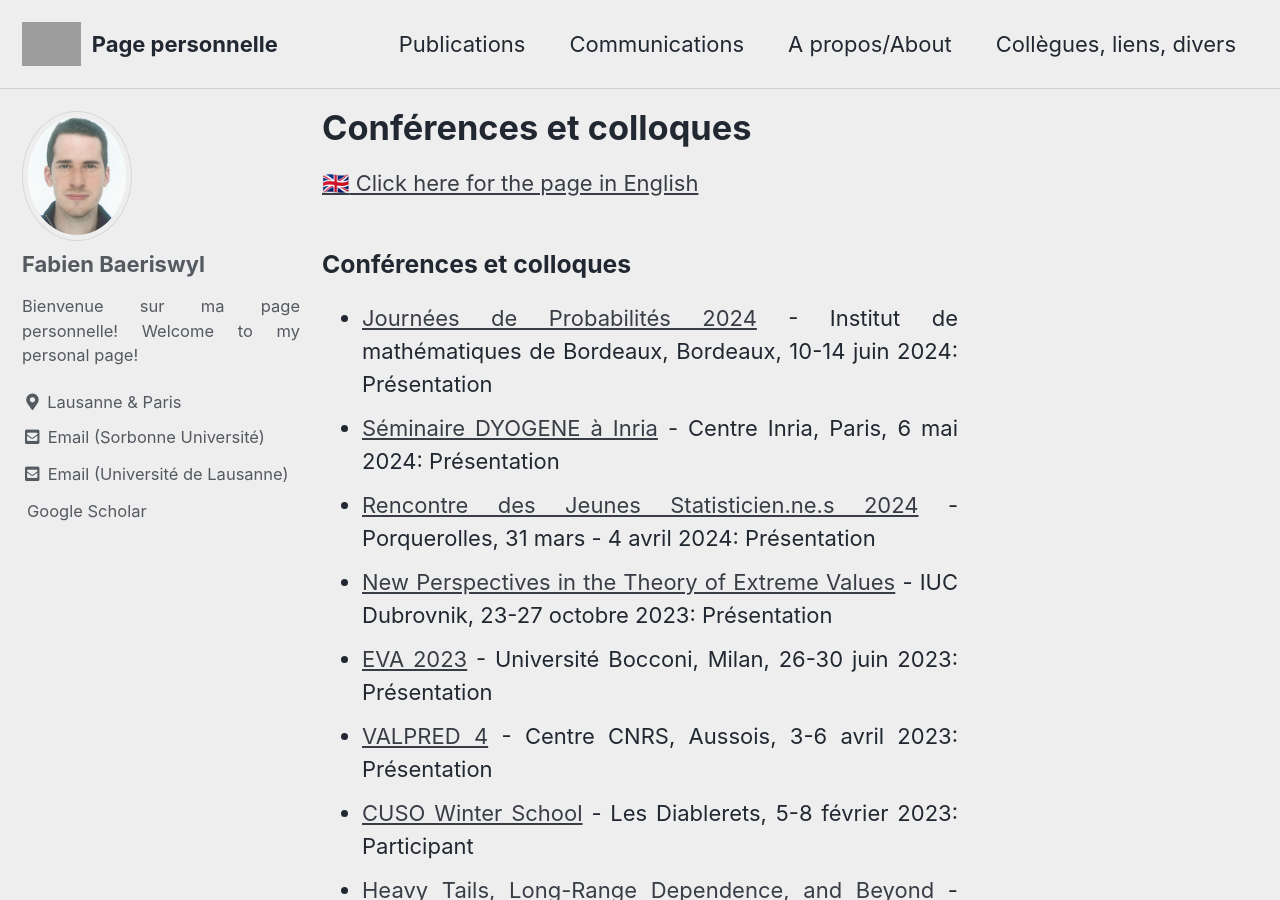
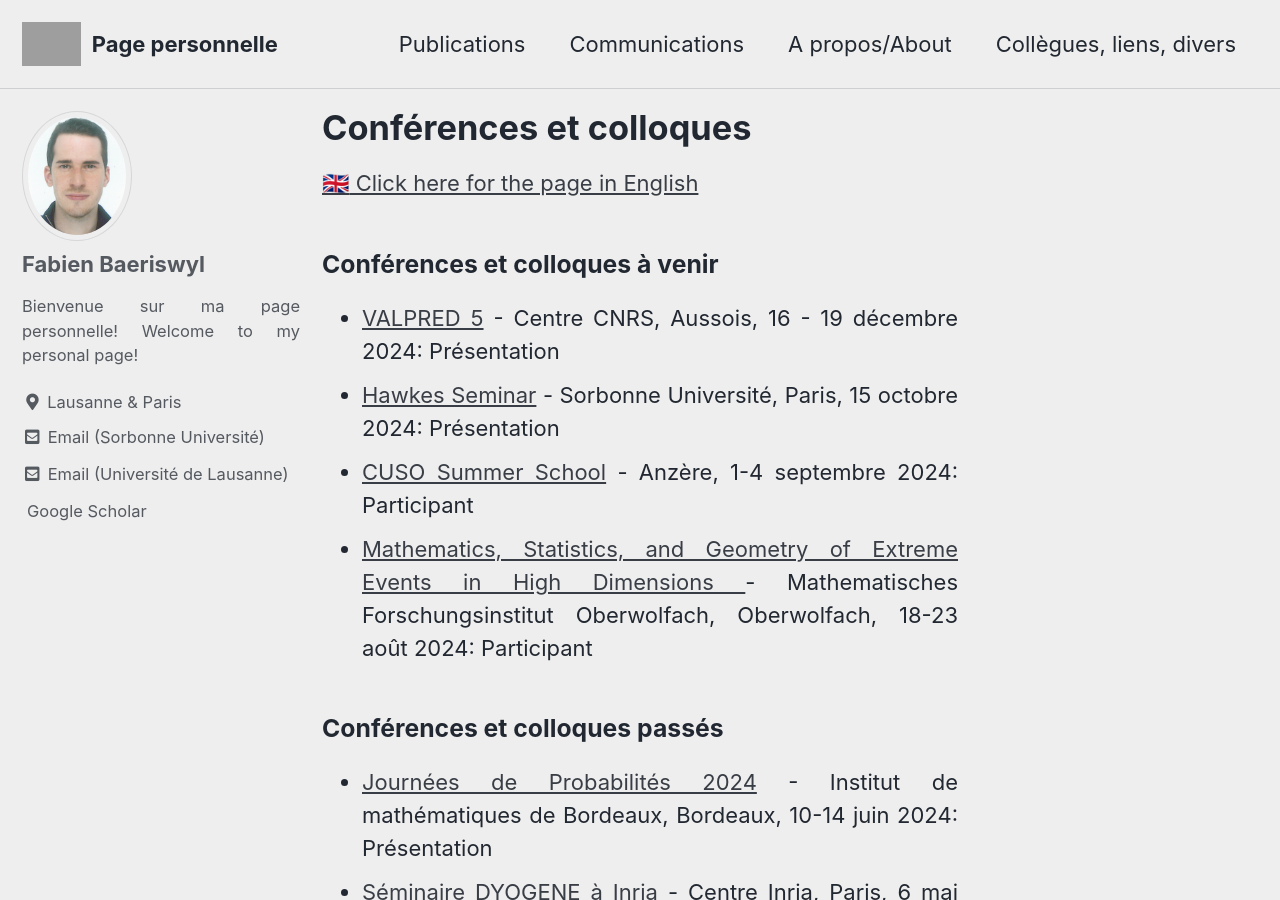
Before and after one commit to hplaninic/hrvoje.planinic.github.io, a Jekyll site: the page built from _pages/conf.md, in a window 1280 px wide and 900 px high. Built offline with Jekyll 4.4.1, drawn with Linux system fonts in a browser that asks for light colours; cached includes are drawn as plain includes; emoji names are drawn with the system emoji font; a style sheet for code colours, icons or effects is not loaded; grey boxes are pictures that could not be loaded.

Commit message:
Update conf.md

```diff
--- a/_pages/conf.md
+++ b/_pages/conf.md
@@ -7,9 +7,14 @@ author_profile: true
 
 [:uk: Click here for the page in English](https://fabienbaeriswyl.fr/conf-en)
 <style>body {text-align: justify}</style>
+### Conférences et colloques à venir
+- [VALPRED 5](http://wintenberger.fr/VALPRED.html) - Centre CNRS, Aussois, 16 - 19 décembre 2024: Présentation
+- [Hawkes Seminar](https://sites.google.com/site/charlottedionblanc/home/resarch/emergence-hawkes) - Sorbonne Université, Paris, 15 octobre 2024: Présentation
+- [CUSO Summer School](https://statistique.cuso.ch/?id=2688&tx_displaycontroller[showUid]=7108) - Anzère, 1-4 septembre 2024: Participant
+- [Mathematics, Statistics, and Geometry of Extreme Events in High Dimensions
+](https://www.mfo.de/occasion/2434/www_view) - Mathematisches Forschungsinstitut Oberwolfach, Oberwolfach, 18-23 août 2024: Participant
 
-### Conférences et colloques
-
+### Conférences et colloques passés
 - [Journées de Probabilités 2024](https://indico.math.cnrs.fr/event/11353/overview) - Institut de mathématiques de Bordeaux, Bordeaux, 10-14 juin 2024: Présentation
 - [Séminaire DYOGENE à Inria](https://www.di.ens.fr/dyogene/index.html) - Centre Inria, Paris, 6 mai 2024: Présentation
 - [Rencontre des Jeunes Statisticien.ne.s 2024](https://rjs2024.sciencesconf.org) - Porquerolles, 31 mars - 4 avril 2024: Présentation
```
